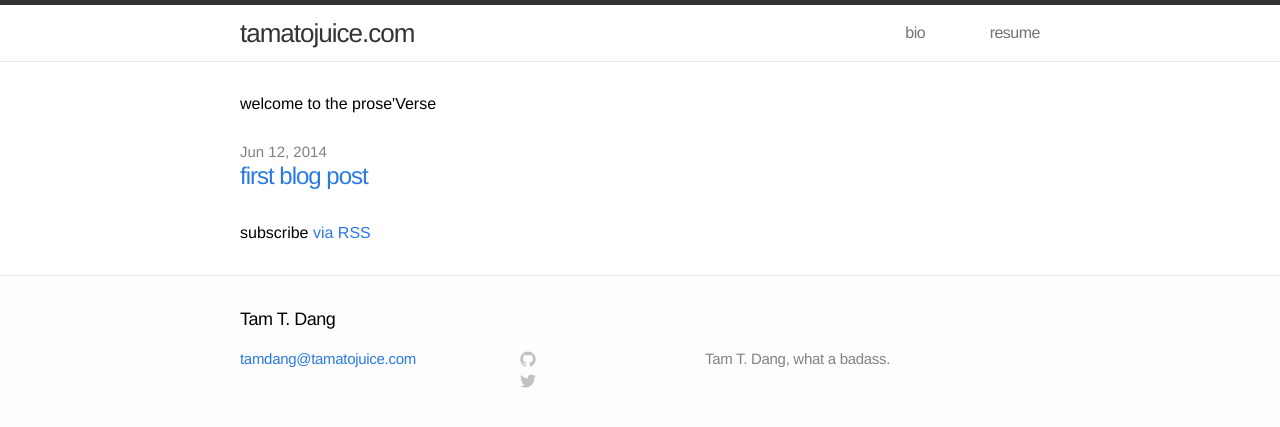
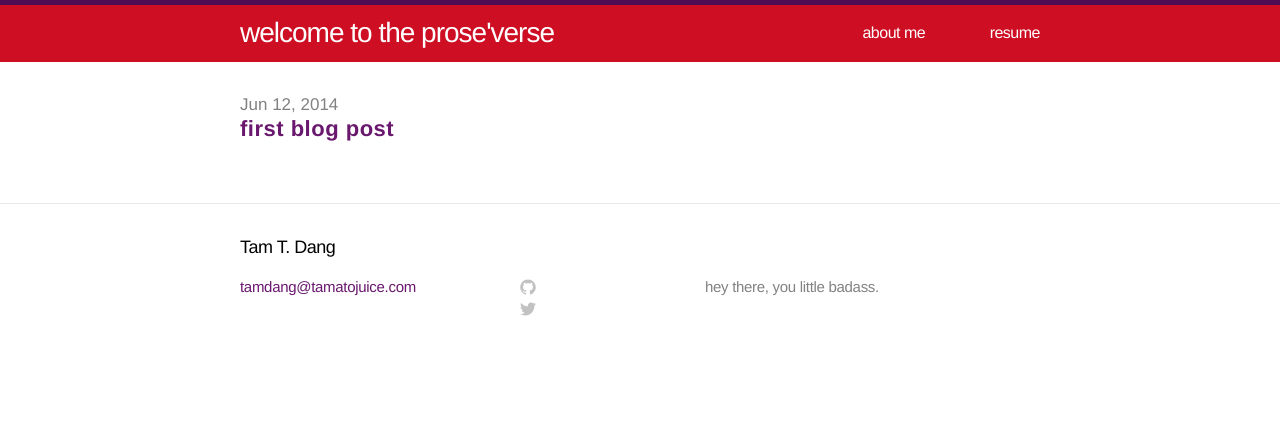
Before and after one commit to teedang19/teedang19.github.io, a Jekyll site: the page built from index.html, in a window 1280 px wide. Shown: the top 427 px of the page. Built offline with Jekyll 4.4.1, drawn with Linux system fonts in a browser that asks for light colours.

Commit message:
misc stylings

```diff
--- a/_config.yml
+++ b/_config.yml
@@ -2,7 +2,7 @@
 title: tamatojuice
 author: Tam T. Dang
 email: tamdang@tamatojuice.com
-description: "Tam T. Dang, what a badass."
+description: "hey there, you little badass."
 baseurl: ""
 url: "http://www.tamatojuice.com"
 github_username: teedang19
--- a/_includes/header.html
+++ b/_includes/header.html
@@ -2,7 +2,7 @@
 
   <div class="wrap">
 
-    <a class="site-title" href="{{ site.baseurl }}/">{{ site.title }}.com</a>
+    <a class="site-title" href="{{ site.baseurl }}/">welcome to the prose'verse</a>
 
     <nav class="site-nav">
       <a href="#" class="menu-icon">
--- a/css/main.css
+++ b/css/main.css
@@ -13,14 +13,13 @@ body {
   font-size: 16px;
   line-height: 1.5;
   font-weight: 300;
-  background-color: #fdfdfd;
+  background-color: #fff;
 }
 
 h1, h2, h3, h4, h5, h6 { font-size: 100%; font-weight: 400; }
 
-a         { color: #2a7ae2; text-decoration: none; }
-a:hover   { color: #000; text-decoration: underline; }
-a:visited { color: #205caa; }
+a         { color: #69186E; text-decoration: none; }
+a:hover   { color: #BF5C99; }
 
 /* Utility */
 
@@ -41,18 +40,18 @@ a:visited { color: #205caa; }
 /* Site header */
 
 .site-header {
-  border-top: 5px solid #333;
-  border-bottom: 1px solid #e8e8e8;
+  border-top: 5px solid #510D54;
+  border-bottom: 1px solid #CE0E23;
   min-height: 56px;
-  background-color: white;
+  background-color: #CE0E23;
 }
 
 .site-title,
 .site-title:hover,
 .site-title:visited {
   display: block;
-  color: #333;
-  font-size: 26px;
+  color: #ffffff;
+  font-size: 28px;
   letter-spacing: -1px;
   float: left;
   line-height: 56px;
@@ -69,9 +68,10 @@ a:visited { color: #205caa; }
 
 .site-nav .page-link {
   margin-left: 20px;
-  color: #727272;
+  color: #ffffff;
   letter-spacing: -.5px;
 }
+
 
 /* Site footer */
 
@@ -137,28 +137,29 @@ a:visited { color: #205caa; }
 
 .page-content {
   padding: 30px 0;
-  background-color: #fff;
+  background-color: #ffffff;
 }
 
 
 /* Home styles */
 /* ----------------------------------------------------------*/
 
-.home h1 { margin-bottom: 25px; }
+.home h1 { margin-bottom: 25px; font-size: 1.25em;}
 
 .posts { list-style-type: none; }
 
 .posts li { margin-bottom: 30px; }
 
 .posts .post-link {
-  font-size: 24px;
-  letter-spacing: -1px;
+  font-size: 22px;
+  font-weight: bold;
+  letter-spacing: .5px;
   line-height: 1;
 }
 
 .posts .post-date {
   display: block;
-  font-size: 15px;
+  font-size: 17px;
   color: #818181;
 }
 
@@ -169,10 +170,10 @@ a:visited { color: #205caa; }
 .post-header { margin: 10px 0 30px; }
 
 .post-header h1 {
-  font-size: 42px;
+  font-size: 30px;
   letter-spacing: -1.75px;
   line-height: 1;
-  font-weight: 300;
+  font-weight: 500;
 }
 
 .post-header .meta {
--- a/index.html
+++ b/index.html
@@ -4,9 +4,8 @@ layout: default
 
 <div class="home">
 
-  <h1>welcome to the prose'Verse</h1>
+  <ul class="posts">
 
-  <ul class="posts">
     {% for post in site.posts limit:3 %}
       <li>
         <span class="post-date">{{ post.date | date: "%b %-d, %Y" }}</span>
@@ -15,6 +14,6 @@ layout: default
     {% endfor %}
   </ul>
 
-  <p class="rss-subscribe">subscribe <a href="{{ "/feed.xml" | prepend: site.baseurl }}">via RSS</a></p>
+  <!-- <p class="rss-subscribe">subscribe <a href="{{ "/feed.xml" | prepend: site.baseurl }}">via RSS</a></p> -->
 
 </div>
```
Also changed, not shown: about.md (+2 -2 lines).
